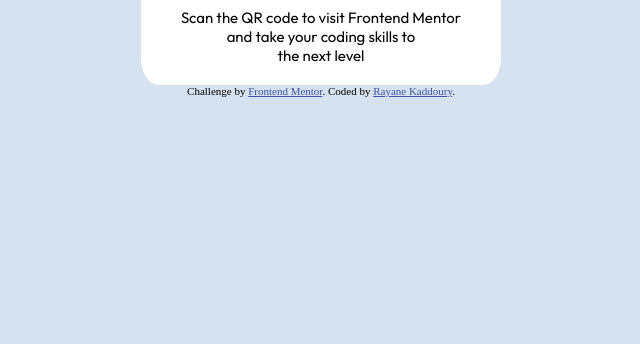
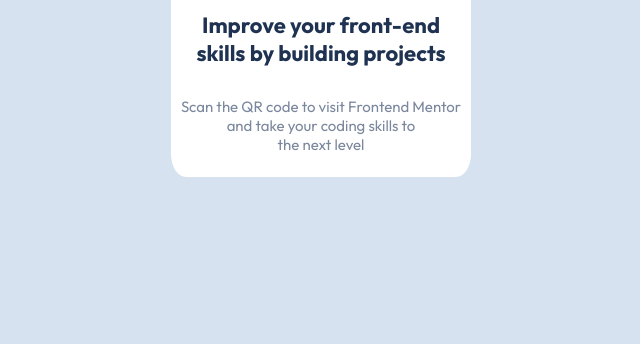
Before and after one commit to RavenSecurity/QR-Code-Component, a plain HTML site: page index.html in a window 1280 px wide. Shown: the part 456-800 px from the top of the page, without its empty margins (319-959 px from the left). Drawn offline with Linux system fonts and the light colour scheme.

Commit message:
css done

```diff
--- a/index.html
+++ b/index.html
@@ -10,10 +10,6 @@
   <title>Frontend Mentor | QR code component</title>
 
   <!-- Feel free to remove these styles or customise in your own stylesheet 👍 -->
-  <style>
-    .attribution { font-size: 11px; text-align: center; }
-    .attribution a { color: hsl(228, 45%, 44%); }
-  </style>
 </head>
 <body>
   <div class="qr">
@@ -24,9 +20,5 @@
       the next level</p>
   </div>
 
-  <div class="attribution">
-    Challenge by <a href="https://www.frontendmentor.io?ref=challenge" target="_blank">Frontend Mentor</a>.
-    Coded by <a href="https://github.com/RayaneKaddoury">Rayane Kaddoury</a>.
-  </div>
 </body>
 </html>
--- a/style.css
+++ b/style.css
@@ -8,7 +8,7 @@
 }
 
 body {
-    background-color: var(--Grey);
+    background-color: var(--Grey)
 }
 
 .qr {
@@ -19,17 +19,33 @@ body {
     font-family: 'Outfit', sans-serif;
     margin: auto;
     border-radius: 5%;
-    width: 350px;
+    max-width: 300px;
     background-color: var(--White);
-    padding: 5px;
+    padding-top: 15px;
     font-size: 15px;
-    justify-content: space-around;
+    justify-content: ;
+    max-height: 450px;
+
+    /* Centering the subject */
+    position: absolute;
+    top: 0;
+    bottom: 0;
+    left: 0;
+    right: 0;
+    margin:auto;
+    background-color: var(--White);
 }
 
 .qr img {
     border-radius: 5%;
-    max-height: 320px;
+    max-height: 270px;
+}
+
+.qr h1 {
+    font-size: 22px;
+    max-width: 260px;
+    color: var(--Dark-Blue)
 }
 
 .qr p {
-}
+    color: var(--Light-Blue)
```
